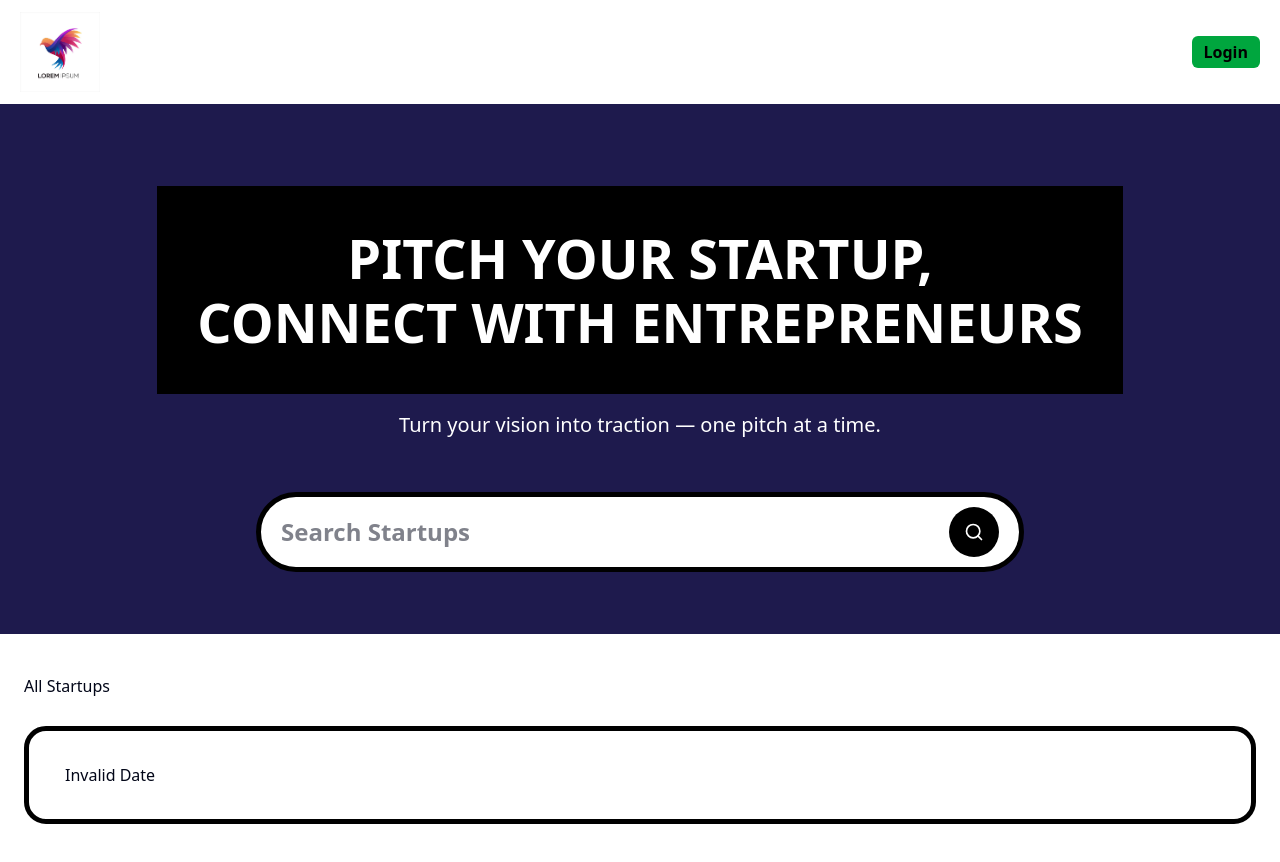
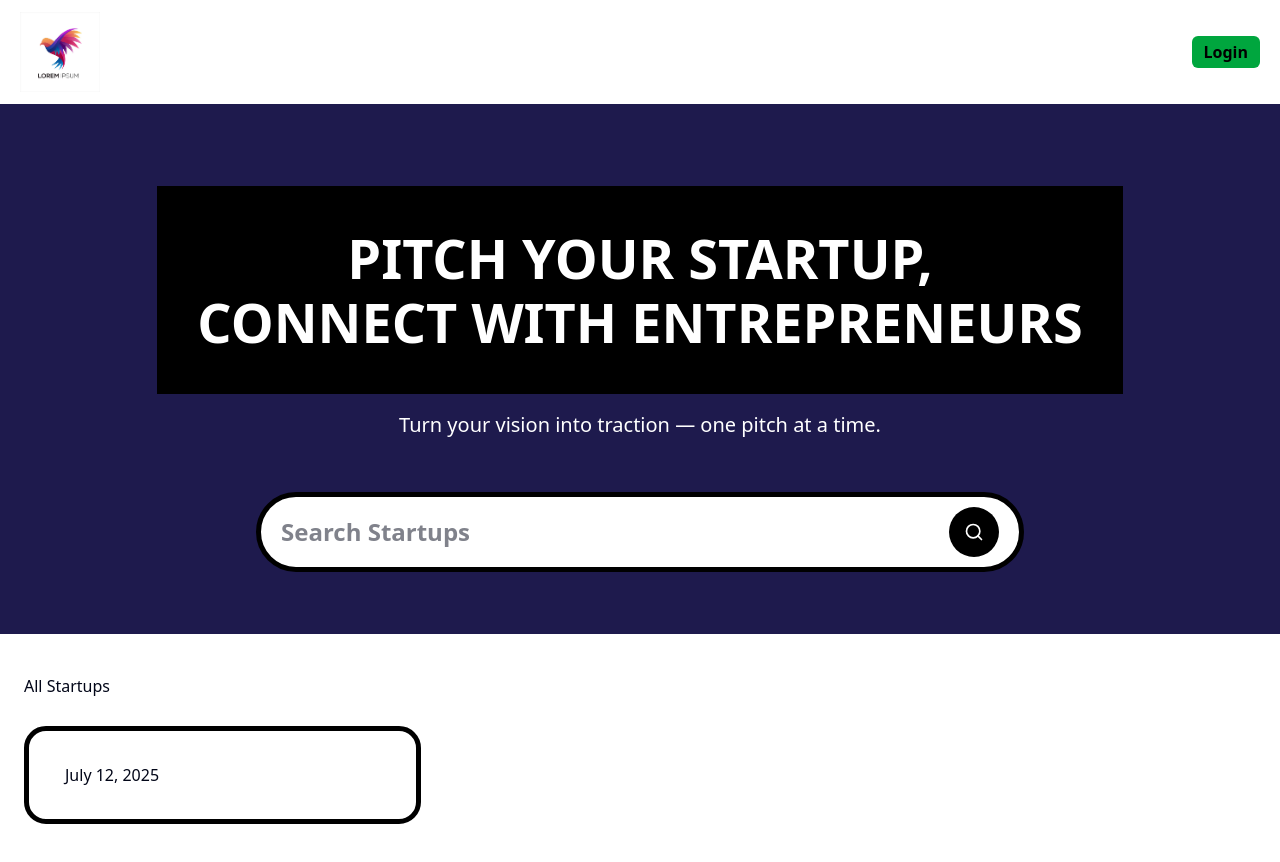
Before and after one commit to Abdullah-SE26/Sparkfolio, a Next.js app: page / in a window 1280 px wide. Built offline with nearby package versions, Linux system fonts and the light colour scheme; no server answers.

Commit message:
Fixed the startup card issue

```diff
--- a/app/(root)/page.tsx
+++ b/app/(root)/page.tsx
@@ -2,52 +2,50 @@ import StartupCard from "@/components/StartupCard";
 import HeadingBox from "../../components/HeadingsBox";
 import SearchBar from "../../components/SearchBar";
 
+const Home = async ({ searchParams }: { searchParams: { query?: string } }) => {
+  const query = searchParams.query;
 
-const Home = async ({searchParams}: {
-    searchParams: Promise <{query?: string}>
-}) => {
-    const query = (await searchParams).query
-
-    const posts = [{
-        _cretedAt : new Date(),
+  const posts = [
+    {
+      _createdAt: new Date(),
       views: 55,
-        author: {_id: 1},
-        _id : 1,
-        description : 'This is a description',
-        image : '/robot.jpg',
-        category: 'Robots',
-        title: 'We robots',
+      author: { _id: 1 },
+      id: 1,
+      description: "This is a description",
+      image: "/robot.jpg",
+      category: "Robots",
+      title: "We robots",
     },
   ];
+
   return (
     <div>
-            <section className="w-full bg-indigo-950 min-h-[530px] pattern flex justify-center items-center flex-col py-10 px-6;">
-
+      <section className="w-full bg-indigo-950 min-h-[530px] pattern flex justify-center items-center flex-col py-10 px-6">
         <HeadingBox
           heading={`Pitch your startup,\nConnect with entrepreneurs`}
           subheading="Turn your vision into traction — one pitch at a time."
         />
 
-                <SearchBar query = {query}/>
+        <SearchBar query={query} />
       </section>
 
-            <section className=" px-6 py-10 max-w-7xl mx-auto">
+      <section className="px-6 py-10 max-w-7xl mx-auto">
         <p className="text-30-semibold">
-                {query ? `Search results for "${query}"`: 'All Startups'}
+          {query ? `Search results for "${query}"` : "All Startups"}
         </p>
 
-                <ul className='mt-7 rid md:grid-cols-3 sm:grid-cols-2 gap-5'>
+        <ul className="mt-7 grid md:grid-cols-3 sm:grid-cols-2 gap-5">
           {posts?.length > 0 ? (
-                        posts.map((post : StartupCardType, index: number)=>(
-                            <StartupCard key={posts?._id} post={post}/>
+            posts.map((post) => (
+              <StartupCard key={post.id} post={post} />
             ))
           ) : (
-                        <p className='text-black-100 text-sm font-normal'>No startups found</p>
+            <p className="text-black-100 text-sm font-normal">No startups found</p>
           )}
         </ul>
       </section>
     </div>
   );
-}
+};
 
 export default Home;
--- a/lib/utils.ts
+++ b/lib/utils.ts
@@ -4,6 +4,8 @@ import { twMerge } from "tailwind-merge"
 export function cn(...inputs: ClassValue[]) {
   return twMerge(clsx(inputs))
 }
+
+
 
 export function formatDate(date: string) {
   return new Date(date).toLocaleDateString('en-US', {
```
Lines whose indentation alone changed are shown as unchanged.
